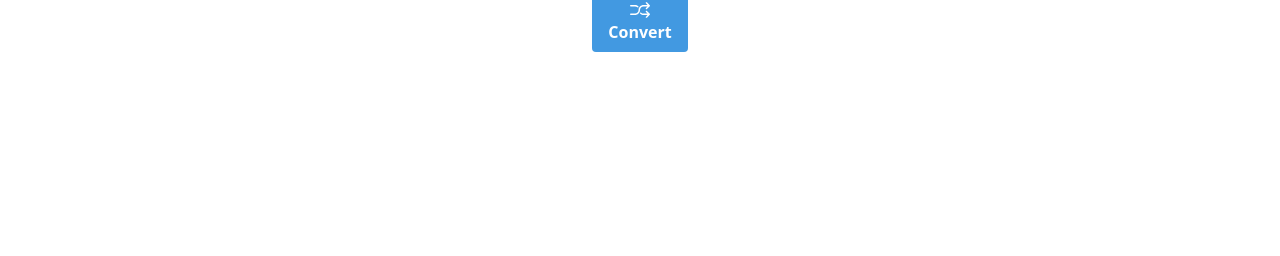
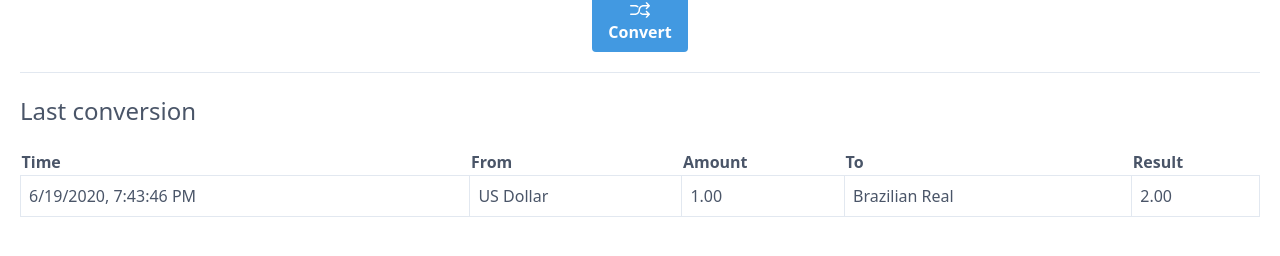
Before and after one commit to phiter/currency-exchanger, a Vue app in the folder frontend/: page / in a window 1280 px wide. Shown: the part 270-526 px from the top of the page. Built offline with nearby package versions, Linux system fonts and the light colour scheme; what vue-currency-input would draw is missing.

Commit message:
feat(frontend): add last 10 conversions history

```diff
--- a/frontend/src/App.vue
+++ b/frontend/src/App.vue
@@ -65,12 +65,18 @@
         </button>
       </div>
     </form>
+    <hr class="my-5">
+    <conversion-history
+      v-if="history.length > 0"
+      :history="conversionHistory"
+    />
   </div>
 </template>
 
 <script>
 import BaseSelect from '@/components/BaseSelect.vue';
 import BaseLoader from '@/components/BaseLoader.vue';
+import ConversionHistory from '@/components/ConversionHistory.vue';
 import api from './services/api';
 import availableCurrencies from './constants/currencies';
 
@@ -79,6 +85,7 @@ export default {
   components: {
     BaseSelect,
     BaseLoader,
+    ConversionHistory,
   },
   data() {
     return {
@@ -88,6 +95,8 @@ export default {
       amount: 1,
       result: null,
       loading: false,
+
+      history: [],
     };
   },
   computed: {
@@ -96,6 +105,9 @@ export default {
     },
     toSymbol() {
       return this.availableCurrencies[this.to].symbol;
+    },
+    conversionHistory() {
+      return [...this.history].reverse();
     },
   },
   created() {
@@ -106,6 +118,7 @@ export default {
       // Save api calls in the future
       if (this.to === this.from) {
         this.result = this.amount;
+        this.logConversion();
         return;
       }
 
@@ -114,8 +127,32 @@ export default {
       const result = await api.convert(amount, from, to);
 
       this.result = result;
+      this.logConversion();
 
       this.loading = false;
+    },
+    logConversion() {
+      const {
+        amount,
+        from,
+        to,
+        result,
+      } = this;
+
+      const date = Date.now();
+
+      this.history.push({
+        from,
+        amount,
+        to,
+        result,
+        date,
+      });
+
+      // Keep a maximum of 10 entries
+      if (this.history.length > 10) {
+        this.history.shift();
+      }
     },
   },
 };
--- /dev/null
+++ b/frontend/src/components/ConversionHistory.vue
@@ -0,0 +1,58 @@
+<template>
+  <section>
+    <h2 class="text-2xl mb-5">
+      Last {{ history.length > 1 ? `${history.length} conversions` : 'conversion' }}
+    </h2>
+    <table class="table-auto w-full text-left">
+      <thead>
+        <tr>
+          <th>Time</th>
+          <th>From</th>
+          <th>Amount</th>
+          <th>To</th>
+          <th>Result</th>
+        </tr>
+      </thead>
+      <tbody>
+        <tr
+          v-for="conversion in history"
+          :key="conversion.date"
+        >
+          <td class="border p-2">
+            {{ conversion.date | date }}
+          </td>
+          <td class="border p-2">
+            {{ availableCurrencies[conversion.from].title }}
+          </td>
+          <td class="border p-2">
+            {{ conversion.amount | currency }}
+          </td>
+          <td class="border p-2">
+            {{ availableCurrencies[conversion.to].title }}
+          </td>
+          <td class="border p-2">
+            {{ conversion.result | currency }}
+          </td>
+        </tr>
+      </tbody>
+    </table>
+  </section>
+</template>
+
+<script>
+import availableCurrencies from '@/constants/currencies';
+
+export default {
+  props: {
+    history: {
+      type: Array,
+      required: true,
+    },
+  },
+  data() {
+    return {
+      availableCurrencies,
+    };
+  },
+};
+</script>
--- a/frontend/src/plugins/filters.js
+++ b/frontend/src/plugins/filters.js
@@ -1,4 +1,3 @@
-// eslint-disable-next-line import/prefer-default-export
 export const currency = (value) => {
   if (value === undefined || value === null) return '';
 
@@ -6,3 +5,5 @@ export const currency = (value) => {
     minimumFractionDigits: 2,
   });
 };
+
+export const date = (timestamp) => new Date(timestamp).toLocaleString();
--- a/frontend/src/plugins/index.js
+++ b/frontend/src/plugins/index.js
@@ -1,7 +1,8 @@
 import Vue from 'vue';
 import VueCurrencyInput from 'vue-currency-input';
-import { currency } from './filters';
+import { currency, date } from './filters';
 
 Vue.use(VueCurrencyInput);
 
 Vue.filter('currency', currency);
+Vue.filter('date', date);
```
Also changed, not shown: 1 other file (tests, documents, lock files or other folders).
